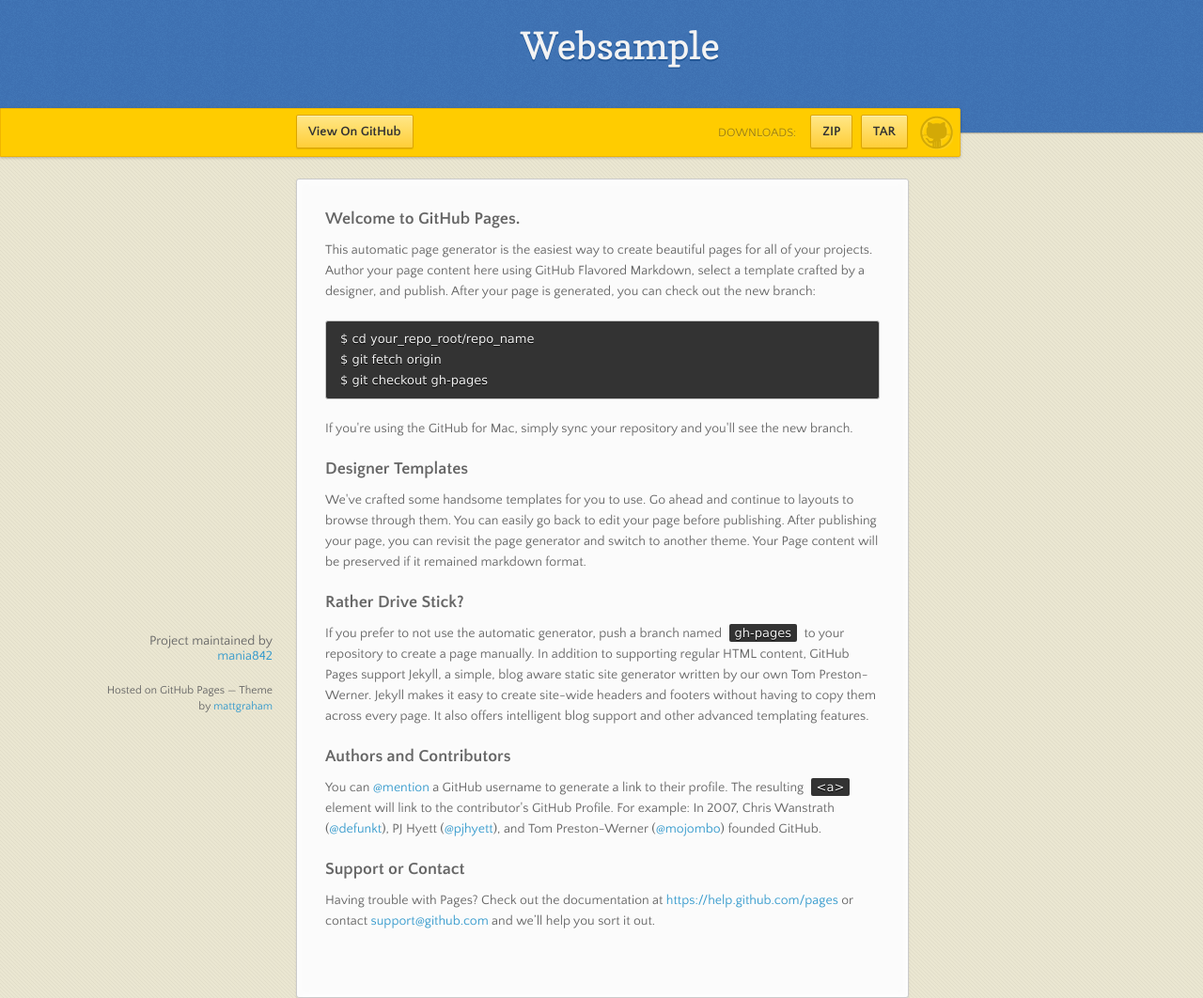
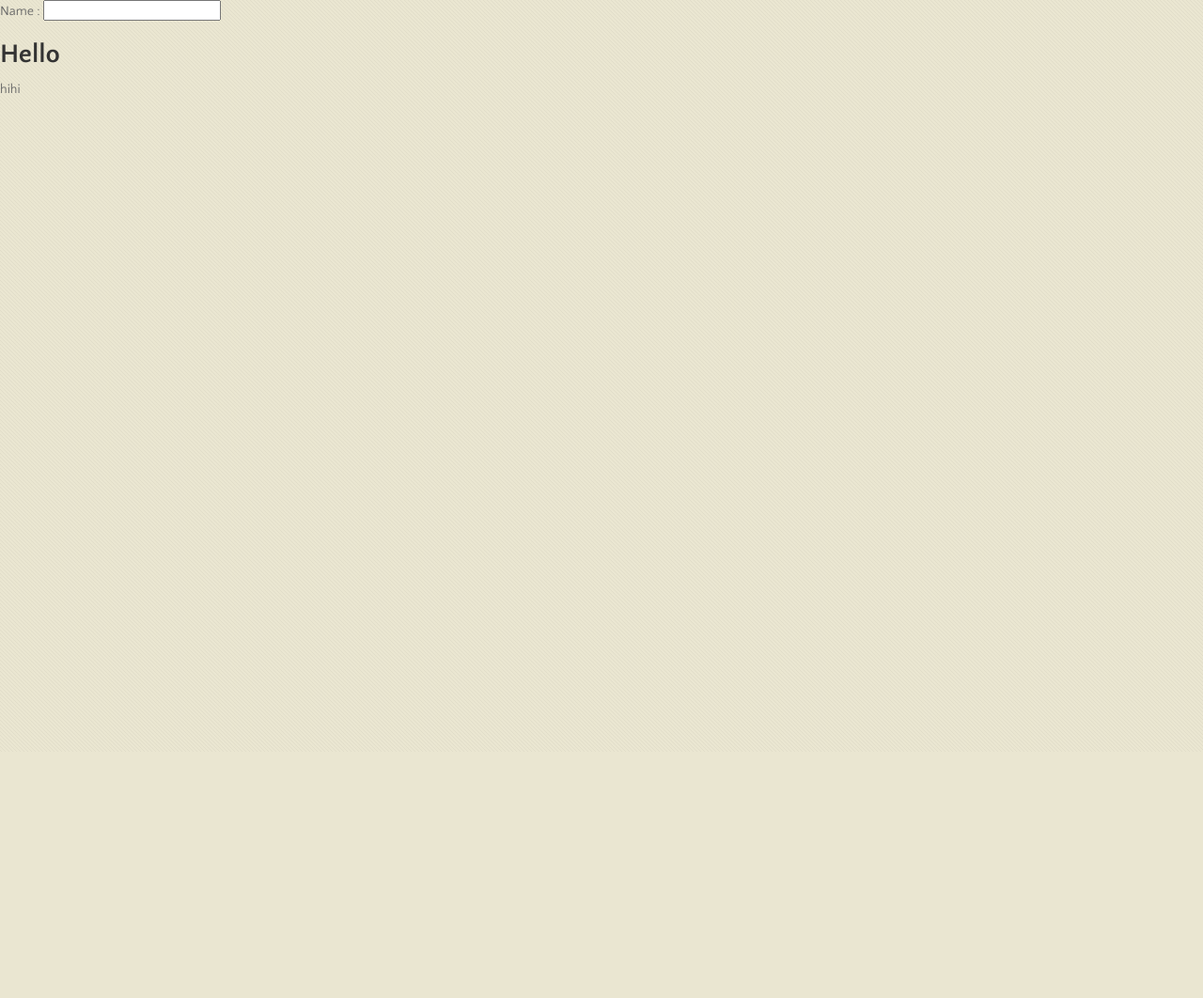
Before and after one commit to mania842/webSample, a plain HTML site: page index.html in a window 1280 px wide. Shown: the top 1062 px of the page at 94% size. After the commit the page ends 800 px from the top, so only its background shows below. Drawn offline with nearby package versions, Linux system fonts and the light colour scheme; some packages are replaced by stand-ins of ours.

Commit message:
Update index.html

```diff
--- a/index.html
+++ b/index.html
@@ -1,11 +1,13 @@
 <!doctype html>
-<html>
+<html xmlns:ng="http://angularjs.org">
   <head>
     <meta charset="utf-8">
     <meta http-equiv="X-UA-Compatible" content="chrome=1">
+    <meta name="viewport" content="width=device-width, initial-scale=1.0, maximum-scale=1.0, minimum-scale=1.0, user-scalable=0">
     <title>Websample by mania842</title>
     <link rel="stylesheet" href="stylesheets/styles.css">
     <link rel="stylesheet" href="stylesheets/pygment_trac.css">
+    <link rel="stylesheet" href="index.css" type="text/css" />
     <script src="https://ajax.googleapis.com/ajax/libs/jquery/1.7.1/jquery.min.js"></script>
     <script src="javascripts/main.js"></script>
     <!--[if lt IE 9]>
@@ -15,67 +17,13 @@
 
   </head>
   <body>
-
-      <header>
-        <h1>Websample</h1>
-        <p></p>
-      </header>
-
-      <div id="banner">
-        <span id="logo"></span>
-
-        <a href="https://github.com/mania842/webSample" class="button fork"><strong>View On GitHub</strong></a>
-        <div class="downloads">
-          <span>Downloads:</span>
-          <ul>
-            <li><a href="https://github.com/mania842/webSample/zipball/master" class="button">ZIP</a></li>
-            <li><a href="https://github.com/mania842/webSample/tarball/master" class="button">TAR</a></li>
-          </ul>
-        </div>
-      </div><!-- end banner -->
-
-    <div class="wrapper">
-      <nav>
-        <ul></ul>
-      </nav>
-      <section>
-        <h3>
-<a id="welcome-to-github-pages" class="anchor" href="#welcome-to-github-pages" aria-hidden="true"><span class="octicon octicon-link"></span></a>Welcome to GitHub Pages.</h3>
-
-<p>This automatic page generator is the easiest way to create beautiful pages for all of your projects. Author your page content here using GitHub Flavored Markdown, select a template crafted by a designer, and publish. After your page is generated, you can check out the new branch:</p>
-
-<pre><code>$ cd your_repo_root/repo_name
-$ git fetch origin
-$ git checkout gh-pages
-</code></pre>
-
-<p>If you're using the GitHub for Mac, simply sync your repository and you'll see the new branch.</p>
-
-<h3>
-<a id="designer-templates" class="anchor" href="#designer-templates" aria-hidden="true"><span class="octicon octicon-link"></span></a>Designer Templates</h3>
-
-<p>We've crafted some handsome templates for you to use. Go ahead and continue to layouts to browse through them. You can easily go back to edit your page before publishing. After publishing your page, you can revisit the page generator and switch to another theme. Your Page content will be preserved if it remained markdown format.</p>
-
-<h3>
-<a id="rather-drive-stick" class="anchor" href="#rather-drive-stick" aria-hidden="true"><span class="octicon octicon-link"></span></a>Rather Drive Stick?</h3>
-
-<p>If you prefer to not use the automatic generator, push a branch named <code>gh-pages</code> to your repository to create a page manually. In addition to supporting regular HTML content, GitHub Pages support Jekyll, a simple, blog aware static site generator written by our own Tom Preston-Werner. Jekyll makes it easy to create site-wide headers and footers without having to copy them across every page. It also offers intelligent blog support and other advanced templating features.</p>
-
-<h3>
-<a id="authors-and-contributors" class="anchor" href="#authors-and-contributors" aria-hidden="true"><span class="octicon octicon-link"></span></a>Authors and Contributors</h3>
-
-<p>You can <a href="https://github.com/blog/821" class="user-mention">@mention</a> a GitHub username to generate a link to their profile. The resulting <code>&lt;a&gt;</code> element will link to the contributor's GitHub Profile. For example: In 2007, Chris Wanstrath (<a href="https://github.com/defunkt" class="user-mention">@defunkt</a>), PJ Hyett (<a href="https://github.com/pjhyett" class="user-mention">@pjhyett</a>), and Tom Preston-Werner (<a href="https://github.com/mojombo" class="user-mention">@mojombo</a>) founded GitHub.</p>
-
-<h3>
-<a id="support-or-contact" class="anchor" href="#support-or-contact" aria-hidden="true"><span class="octicon octicon-link"></span></a>Support or Contact</h3>
-
-<p>Having trouble with Pages? Check out the documentation at <a href="https://help.github.com/pages">https://help.github.com/pages</a> or contact <a href="mailto:support@github.com">support@github.com</a> and we’ll help you sort it out.</p>
-      </section>
-      <footer>
-        <p>Project maintained by <a href="https://github.com/mania842">mania842</a></p>
-        <p><small>Hosted on GitHub Pages &mdash; Theme by <a href="https://twitter.com/michigangraham">mattgraham</a></small></p>
-      </footer>
-    </div>
+    <script src="http://ajax.googleapis.com/ajax/libs/angularjs/1.3.14/angular.min.js"></script>
+	  <script src="http://ajax.googleapis.com/ajax/libs/angularjs/1.3.14/angular-route.js"></script>
+    <div ng-app="">
+		<p>Name : <input type="text" ng-model="name"></p>
+		<h1>Hello {{name}}</h1>
+		<div class="header-title">hihi</div>
+	</div>
     <!--[if !IE]><script>fixScale(document);</script><![endif]-->
 
   </body>
```
